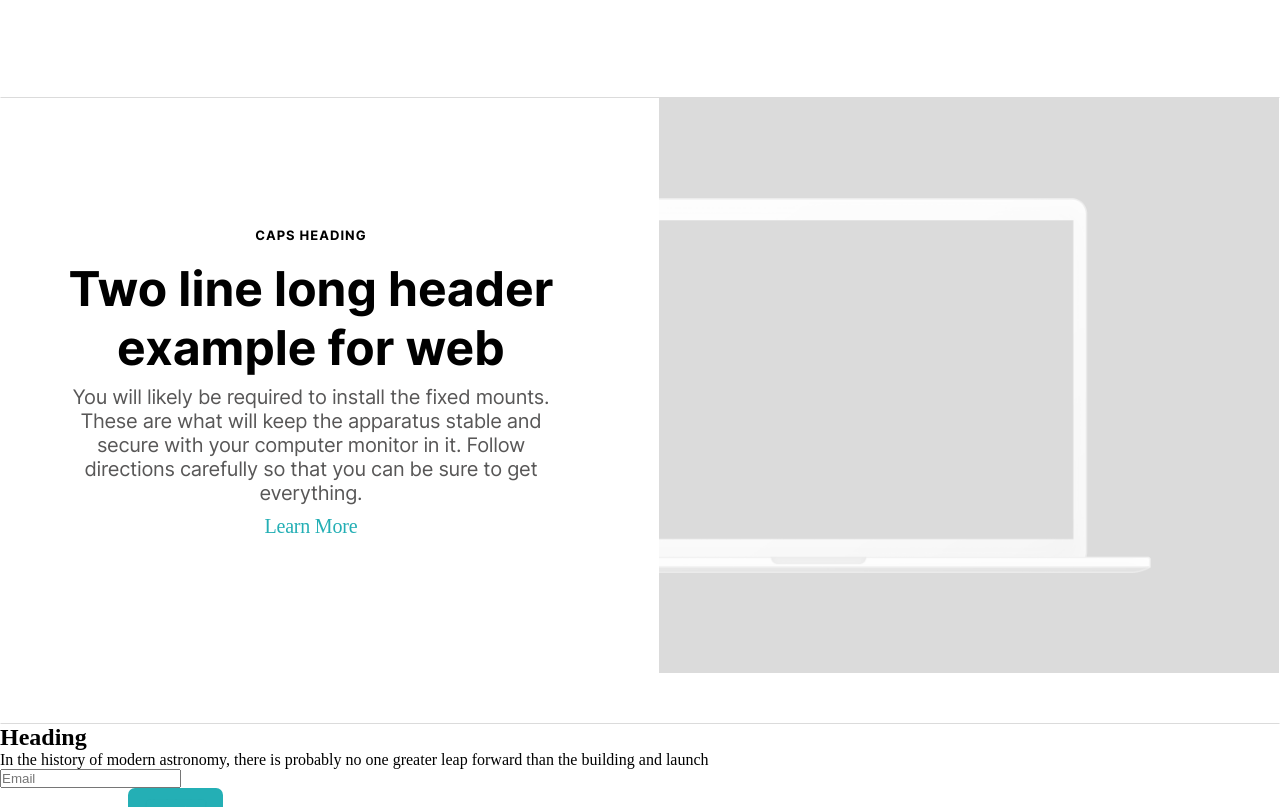
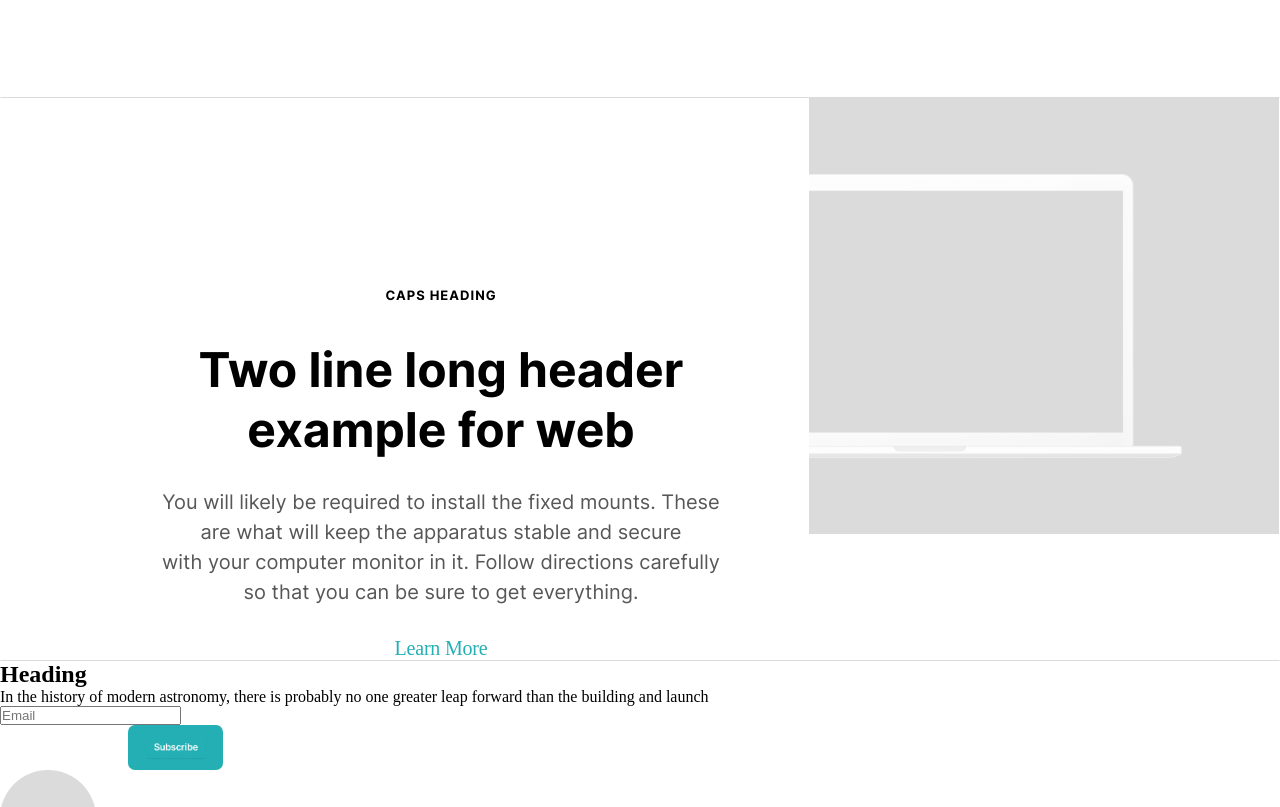
Before and after one commit to AndrzejSlowik/p1, a website built with Parcel: page index.html in a window 1280 px wide. Shown: the part 634-1441 px from the top of the page. Built offline with nearby package versions, Linux system fonts and the light colour scheme; files whose address does not match are found by name.

Commit message:
aligning second page'sgrid content

```diff
--- a/index.html
+++ b/index.html
@@ -64,7 +64,7 @@
                 <p class="secondPageHeading">CAPS HEADING</p>
                 <h1 class="h1SecondPage">Two line long header example for web</h1>
                 <p class="secondPageParagraph">You will likely be required to install the fixed mounts. These are what
-                    will keep the apparatus stable and secure with your computer monitor in it. Follow directions
+                    will keep the apparatus stable and secure</br> with your computer monitor in it. Follow directions
                     carefully so that you can be sure to get everything.</p>
                 <a href="https://www.figma.com/file/tSTxeeBc58sQbnIFl0OTym/%5BFREE%5D-Responsive-Webflow-Template-(Community)?type=design&node-id=18-119201&mode=design&t=wYYwxFIO8yFjlbKR-0"
                     class="learnMore">Learn More</a>
--- a/styles.css
+++ b/styles.css
@@ -140,7 +140,7 @@
   padding: 0px;
   border-style: solid;
   border-width: 1.5px;
-  border-color: #DBDBDB transparent #DBDBDB transparent;
+  border-color: #DBDBDB transparent;
 }
 
 .device {
@@ -154,12 +154,12 @@
 .innerSecondPageGrid {
   grid-area: 1/1/2/2;
   display: flex;
-  flex-direction: column;
-  align-items: center;
   flex-wrap: wrap;
-  padding-top: 30%;
-  padding-bottom: 30%;
+  padding-top: 150px;
   max-height: 70%;
+  padding-left: 150px;
+  padding-right: 40px;
+  justify-content: center;
 }
 
 .secondPageHeading {
@@ -167,28 +167,35 @@
   font-weight: bold;
   letter-spacing: 1px;
   font-size: 13px;
+  line-height: 14px;
   text-align: center;
-  margin-bottom: 1px;
-  margin-top: 5px;
+  margin-bottom: 10px;
+  margin-top: 40px;
+  height: 42px;
+  width: 540px;
 }
 
 .h1SecondPage {
   font-family: "myFont";
   font-weight: bold;
   font-size: 48px;
+  line-height: 60px;
+  height: 120px;
+  width: 540px;
   text-align: center;
   margin-bottom: 2px;
-  margin-top: 15px;
 }
 
 .secondPageParagraph {
   font-family: "myFont";
   font-size: 20px;
+  line-height: 30px;
+  height: 120px;
+  width: 580px;
   color: #585757;
-  letter-spacing: -0.3px;
   text-align: center;
-  margin-bottom: 10px;
-  margin-top: 6px;
+  margin-bottom: 30px;
+  margin-top: 25px;
 }
 
 .learnMore {
@@ -198,6 +205,8 @@
   text-decoration: none;
   font-size: 20px;
   letter-spacing: -0.2px;
+  /* height: 78px;
+  width: 540px; */
   text-align: center;
 }
 
@@ -353,7 +362,7 @@
     justify-self: end;
   }
 
-  .innerSecondPageGrid {
+  /* .innerSecondPageGrid {
     grid-area: 1/1/2/2;
     display: flex;
     flex-direction: column;
@@ -363,8 +372,8 @@
     padding-bottom: 30%;
     max-height: 70%;
     justify-content: center;
-  }
-
+  } */
+/*
   .secondPageHeading {
     font-family: "myFont";
     font-weight: bold;
@@ -402,7 +411,7 @@
     font-size: 20px;
     letter-spacing: -0.2px;
     text-align: center;
-  }
+  } */
 
   .secondButton {
     background-color: #24afb5;
@@ -454,7 +463,7 @@
     width: 100%;
   }
 
-  .innerSecondPageGrid {
+  /* .innerSecondPageGrid {
     grid-area: 1/1/2/2;
     display: flex;
     flex-direction: row;
@@ -465,8 +474,8 @@
     max-height: 70%;
     padding-left: 10%;
     padding-right: 10%;
-  }
-
+  } */
+/*
   .secondPageHeading {
     font-family: "myFont";
     font-weight: bold;
@@ -504,7 +513,7 @@
     font-size: 20px;
     letter-spacing: -0.2px;
     text-align: center;
-  }
+  } */
 
   .submitButton {
     background-color: #24afb5;
@@ -526,7 +535,7 @@
 
 @media (min-width: 1200px) {
   h1 {
-    font-size: 92px;
+    /* font-size: 92px; */
   }
 }
 
```
Also changed, not shown: 1 other file.
